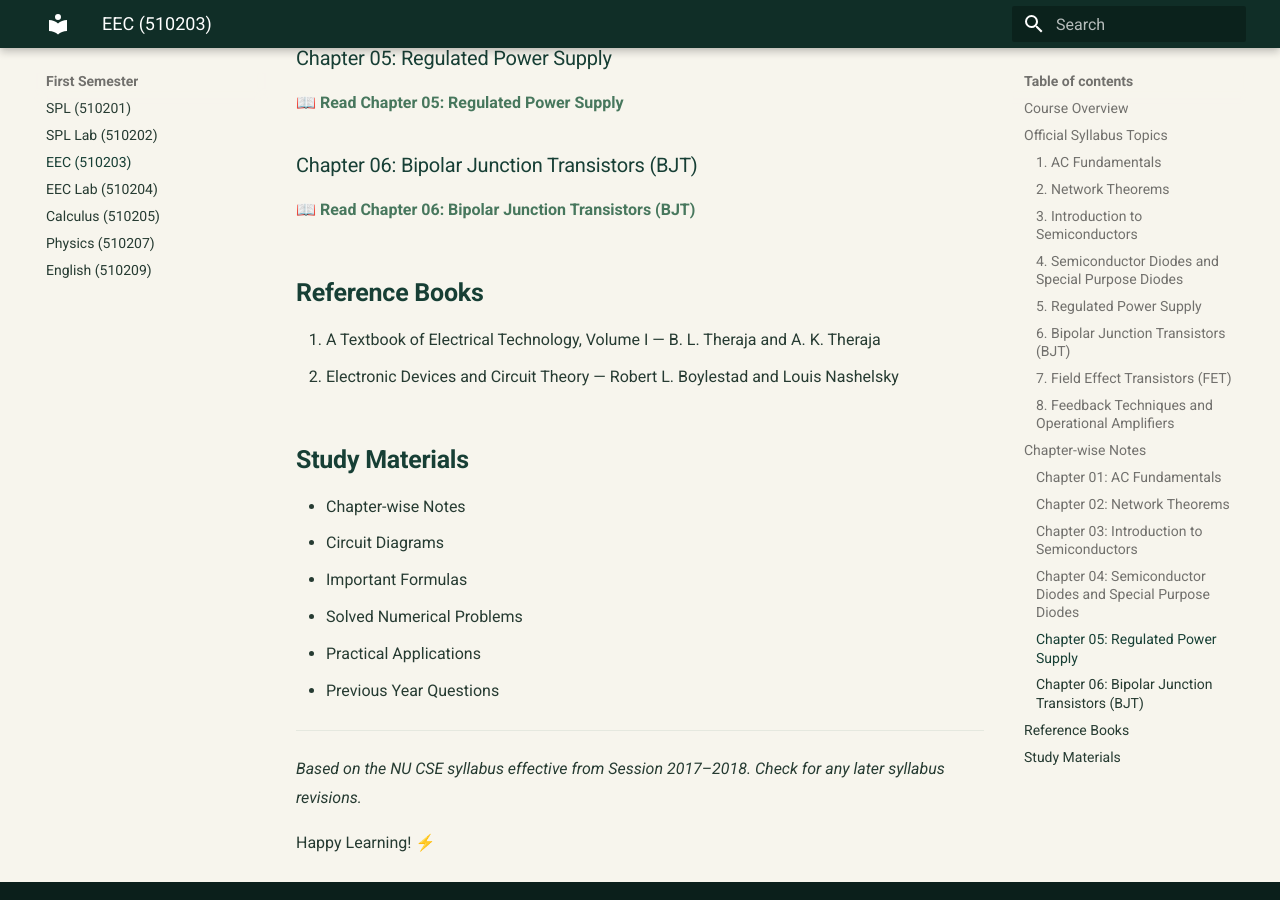
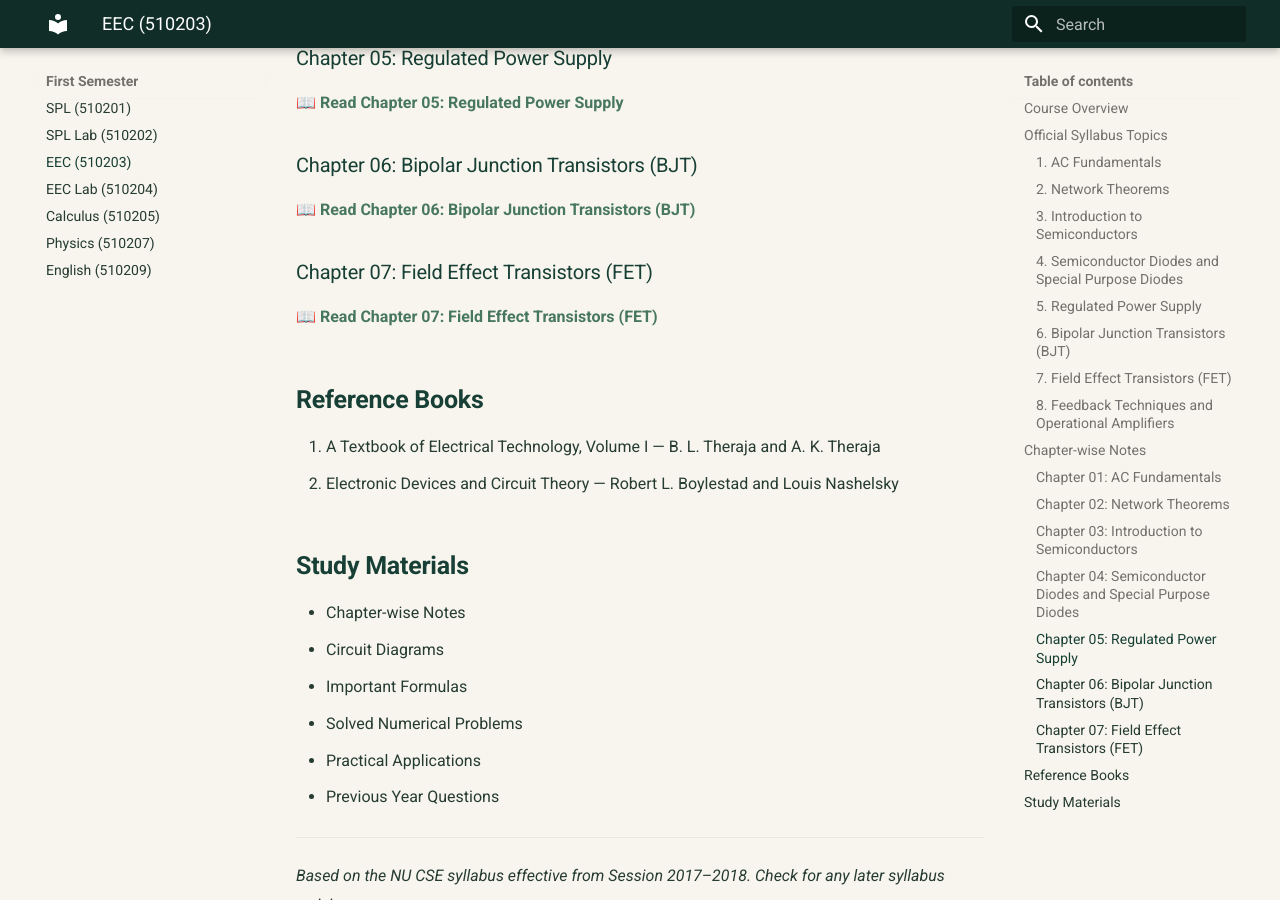
Before and after one commit to taimiyatahsin0-png/nu-cse-notes-store, an MkDocs documentation site: the page built from docs/subjects/eec/index.md, in a window 1280 px wide and 900 px high, scrolled down 3631 px. Built offline with MkDocs 1.6.1 and Material for MkDocs 9.7.7, drawn with Linux system fonts in a browser that asks for light colours.

Commit message:
Add EEC Chapter 07 to chapter index

```diff
--- a/docs/subjects/eec/index.md
+++ b/docs/subjects/eec/index.md
@@ -119,6 +119,10 @@ This course introduces the fundamental concepts of electrical circuits, AC funda
 
 [📖 Read Chapter 06: Bipolar Junction Transistors (BJT)](chapter-06-bipolar-junction-transistors.md)
 
+### Chapter 07: Field Effect Transistors (FET)
+
+[📖 Read Chapter 07: Field Effect Transistors (FET)](chapter-07-field-effect-transistors.md)
+
 ## Reference Books
 
 1. A Textbook of Electrical Technology, Volume I — B. L. Theraja and A. K. Theraja
```
